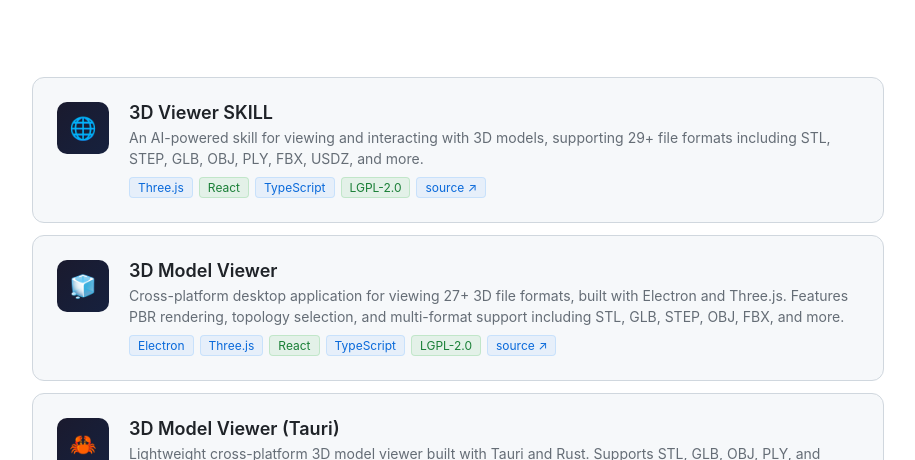
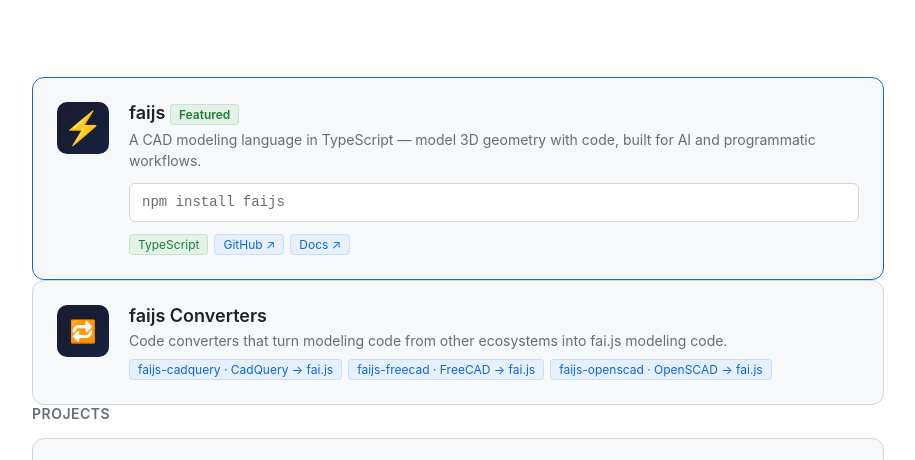
Before and after one commit to Faicad/faicad.github.io, a website: page index.html in a window 1280 px wide. Shown: the part 292-752 px from the top of the page, without its empty margins (182-1097 px from the left). Drawn offline with Linux system fonts and the light colour scheme.

Commit message:
feat: add faijs featured card and converter series to projects

```diff
--- a/index.html
+++ b/index.html
@@ -197,6 +197,46 @@
     </section>
 
     <section>
+      <div class="project-card" style="border-color:var(--accent);padding:24px;">
+        <div class="project-icon" style="font-size:32px">⚡</div>
+        <div class="project-info">
+          <h3><a href="https://github.com/Faicad/faijs" style="color:inherit;text-decoration:none"><span data-en="faijs" data-zh="faijs">faijs</span></a> <span class="tag green" data-en="Featured" data-zh="置顶重点">Featured</span></h3>
+          <p data-en="A CAD modeling language in TypeScript — model 3D geometry with code, built for AI and programmatic workflows."
+             data-zh="基于 TypeScript 的 CAD 建模语言——用代码描述 3D 几何，为 AI 和程序化工作流而生。">
+            A CAD modeling language in TypeScript — model 3D geometry with code, built for AI and programmatic workflows.
+          </p>
+          <p style="font-family:monospace;background:var(--bg);border:1px solid var(--border);border-radius:6px;padding:8px 12px;margin:12px 0;">
+            npm install faijs
+          </p>
+          <div class="project-tags">
+            <span class="tag green">TypeScript</span>
+            <a class="tag" href="https://github.com/Faicad/faijs" target="_blank" style="text-decoration:none">GitHub ↗</a>
+            <a class="tag" href="https://www.faicad.com/faijs/" style="text-decoration:none" data-en="Docs ↗" data-zh="文档 ↗">Docs ↗</a>
+          </div>
+        </div>
+      </div>
+    </section>
+
+    <section>
+      <div class="project-card">
+        <div class="project-icon">🔁</div>
+        <div class="project-info">
+          <h3><span data-en="faijs Converters" data-zh="faijs 系列">faijs Converters</span></h3>
+          <p data-en="Code converters that turn modeling code from other ecosystems into fai.js modeling code."
+             data-zh="把其他生态的建模代码转换为 fai.js 建模代码的转换器系列。">
+            Code converters that turn modeling code from other ecosystems into fai.js modeling code.
+          </p>
+          <div class="project-tags">
+            <a class="tag" href="https://github.com/Faicad/faijs-cadquery" target="_blank" style="text-decoration:none">faijs-cadquery · CadQuery → fai.js</a>
+            <a class="tag" href="https://github.com/Faicad/faijs-freecad" target="_blank" style="text-decoration:none">faijs-freecad · FreeCAD → fai.js</a>
+            <a class="tag" href="https://github.com/Faicad/faijs-openscad" target="_blank" style="text-decoration:none">faijs-openscad · OpenSCAD → fai.js</a>
+          </div>
+        </div>
+      </div>
+    </section>
+
+    <section>
+      <div class="section-title" data-en="Projects" data-zh="项目">Projects</div>
       <div class="project-card">
         <div class="project-icon">🌐</div>
         <div class="project-info">
```
